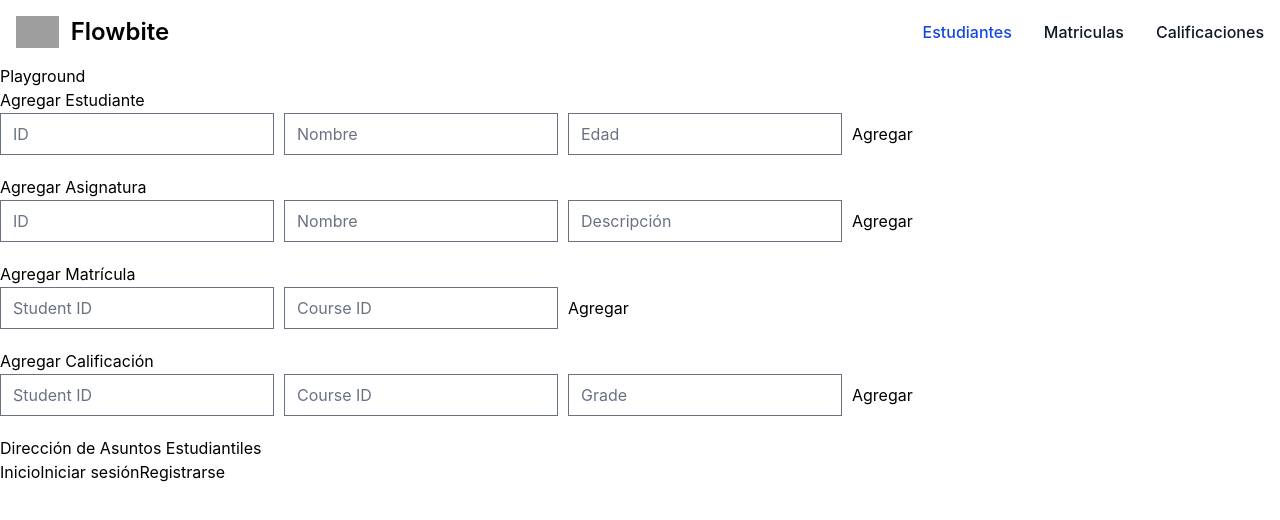
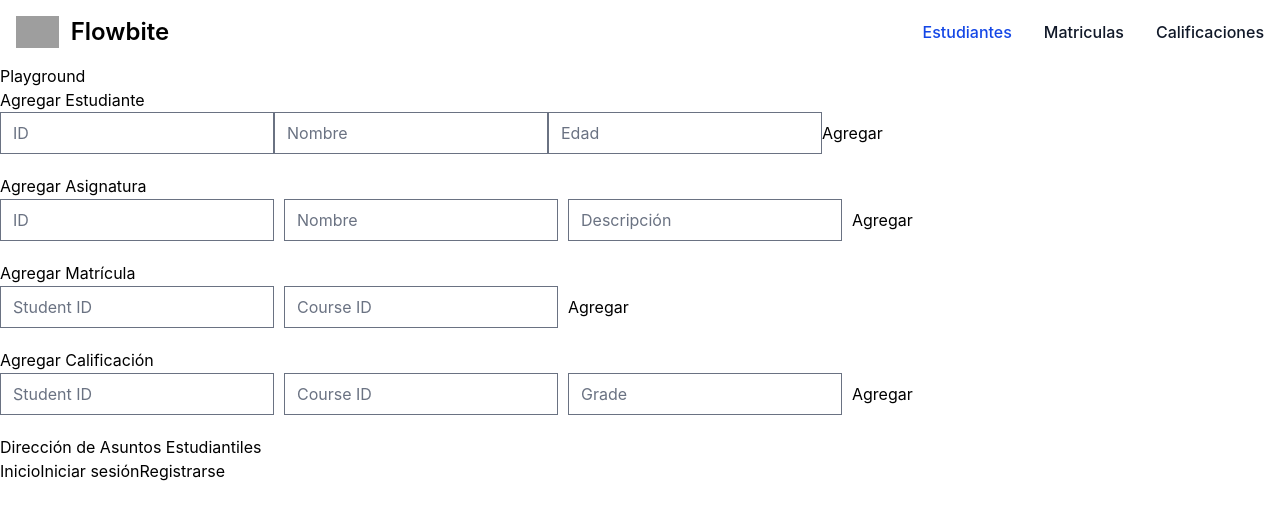
Before and after one commit to GerardoDiaz22/web-dev-project, a Vue app: page /playground in a window 1280 px wide. Shown: the top 520 px of the page. Built offline with nearby package versions, Linux system fonts and the light colour scheme; no server answers; grey boxes are pictures that could not be loaded; the HTML template or start-up script is replaced by a standard one.

Commit message:
feat: change student form into a component

```diff
--- /dev/null
+++ b/src/components/StudentForm.vue
@@ -0,0 +1,58 @@
+<script setup lang="ts">
+import { ref } from 'vue';
+import { getFirestore, collection, doc, addDoc, getDoc } from 'firebase/firestore';
+
+// Initialize Firebase Firestore
+const db = getFirestore();
+
+// Form data for collection
+const student = ref({ id: '', name: '', age: null });
+
+// Function to add document to Firestore
+const addStudent = async () => {
+  try {
+    // Validate if entry already exists
+    const studentRef = doc(db, 'students', student.value.id);
+    const studentDoc = await getDoc(studentRef);
+
+    if (studentDoc.exists()) {
+      // TODO: replace with a modal dialog
+      alert('Ya existe un estudiante con este ID.');
+      return;
+    }
+
+    // Add student to Firestore
+    await addDoc(collection(db, 'students'), student.value);
+
+    // TODO: replace with a toast notification
+    alert('Estudiante agregado exitosamente!');
+
+    // Reset form fields after submission
+    student.value = { id: '', name: '', age: null };
+  } catch (err) {
+    console.error(err);
+    // TODO: replace with a modal dialog
+    switch (err.code) {
+      case 'permission-denied':
+        alert('No tienes permiso para agregar estudiantes.');
+        break;
+      case 'unavailable':
+        alert('El servicio no está disponible en este momento.');
+        break;
+      default:
+        alert('Error al agregar estudiante. Inténtalo de nuevo más tarde.');
+    }
+  }
+};
+</script>
+
+<template>
+  <form @submit.prevent="addStudent">
+    <input v-model="student.id" type="text" placeholder="ID" required />
+    <input v-model="student.name" type="text" placeholder="Nombre" required />
+    <input v-model="student.age" type="number" placeholder="Edad" required />
+    <button type="submit">Agregar</button>
+  </form>
+</template>
+
+<style scoped></style>
--- a/src/views/Playground.vue
+++ b/src/views/Playground.vue
@@ -1,29 +1,18 @@
 <script setup lang="ts">
 import { ref } from 'vue';
 import { getFirestore, collection, addDoc } from 'firebase/firestore';
+
+import StudentForm from '@/components/StudentForm.vue';
 
 // Initialize Firebase Firestore
 const db = getFirestore();
 
 // Form data for each collection
-const student = ref({ id: '', name: '', age: null });
 const course = ref({ id: '', name: '', description: '' });
 const enrollment = ref({ studentId: '', courseId: '' });
 const grade = ref({ studentId: '', courseId: '', value: null });
 
 // Functions to add documents to Firestore
-const addStudent = async () => {
-  try {
-    await addDoc(collection(db, 'students'), student.value);
-    alert('Student added successfully!');
-
-    // Reset form fields after submission
-    student.value = { id: '', name: '', age: null };
-  } catch (error) {
-    console.error('Error adding student:', error);
-  }
-};
-
 const addCourse = async () => {
   try {
     await addDoc(collection(db, 'courses'), course.value);
@@ -66,12 +55,7 @@ const addGrade = async () => {
 
   <!-- Form for Students -->
   <h2>Agregar Estudiante</h2>
-  <form @submit.prevent="addStudent">
-    <input v-model="student.id" type="text" placeholder="ID" required />
-    <input v-model="student.name" type="text" placeholder="Nombre" required />
-    <input v-model="student.age" type="number" placeholder="Edad" required />
-    <button type="submit">Agregar</button>
-  </form>
+  <StudentForm />
 
   <!-- Form for Courses -->
   <h2>Agregar Asignatura</h2>
```
